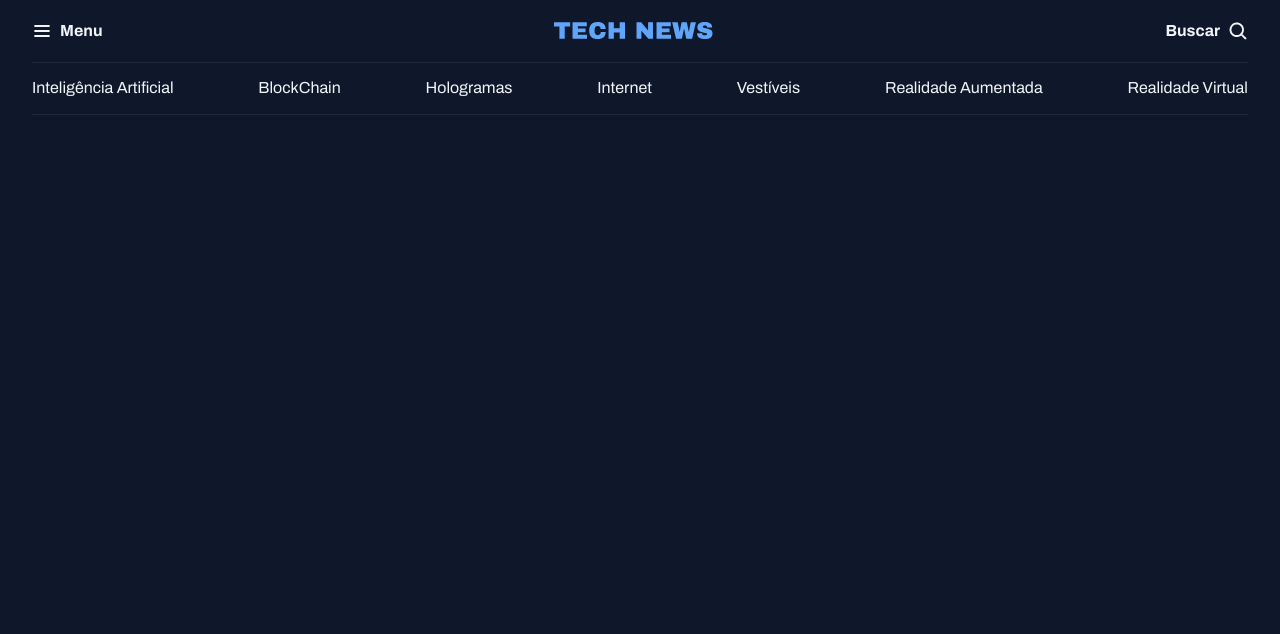
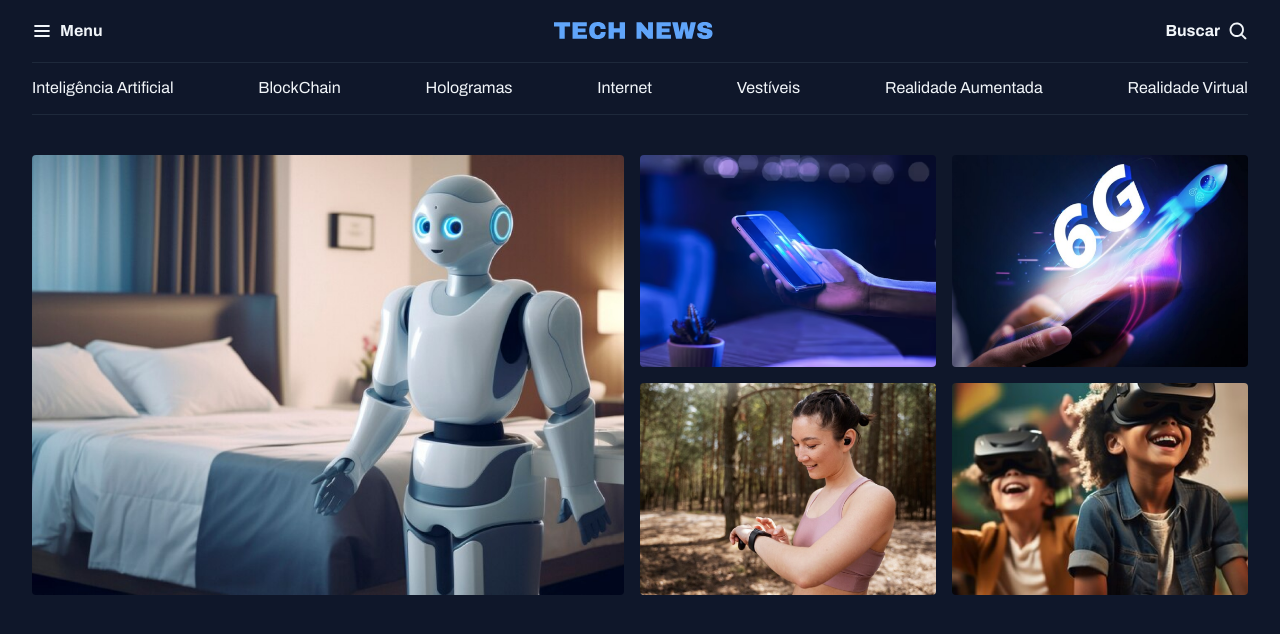
Before and after one commit to Carvalho-Lucas/Portal-Noticias, a plain HTML site: page index.html in a window 1280 px wide. Drawn offline with Linux system fonts and the light colour scheme.

Commit message:
Structuring the highlights session

```diff
--- a/index.html
+++ b/index.html
@@ -39,5 +39,31 @@
         <a href="#">Realidade Virtual</a>
       </nav>
     </header>
+
+    <main class="grid container">
+      <section id="featured" class="grid grid-flow-col gap-16">
+        <div>
+          <img src="assets/images/Image 01.png" alt="imagem 1" />
+        </div>
+
+        <div class="grid grid-cols-2 gap-16">
+          <div>
+            <img src="assets/images/Image 02.png" alt="" />
+          </div>
+
+          <div>
+            <img src="assets/images/Image 03.png" alt="" />
+          </div>
+
+          <div>
+            <img src="assets/images/Image 04.png" alt="" />
+          </div>
+
+          <div>
+            <img src="assets/images/Image 05.png" alt="" />
+          </div>
+        </div>
+      </section>
+    </main>
   </body>
 </html>
--- a/styles/global.css
+++ b/styles/global.css
@@ -42,17 +42,15 @@ h3 {
   font: inherit;
 }
 
+img {
+  max-width: 100%;
+}
 .container {
   max-width: 1280px;
   padding-inline: 32px;
   margin-inline: auto;
 }
 
-/* Utility-first*/
-.grid {
-  display: grid;
+main {
+  margin-top: 40px;
 }
-
-.grid-flow-col {
-  grid-auto-flow: column;
-}
--- a/styles/index.css
+++ b/styles/index.css
@@ -1,2 +1,4 @@
 @import url(global.css);
 @import url(header.css);
+@import url(utility.css);
+@import url(sections.css);
--- /dev/null
+++ b/styles/sections.css
@@ -0,0 +1,7 @@
+#featured {
+  img {
+    height: 100%;
+    object-fit: cover;
+    border-radius: 4px;
+  }
+}
--- /dev/null
+++ b/styles/utility.css
@@ -0,0 +1,16 @@
+/* Utility-first*/
+.grid {
+  display: grid;
+}
+
+.grid-flow-col {
+  grid-auto-flow: column;
+}
+
+.grid-cols-2 {
+  grid-template-columns: 1fr 1fr;
+}
+
+.gap-16 {
+  gap: 16px;
+}
```
